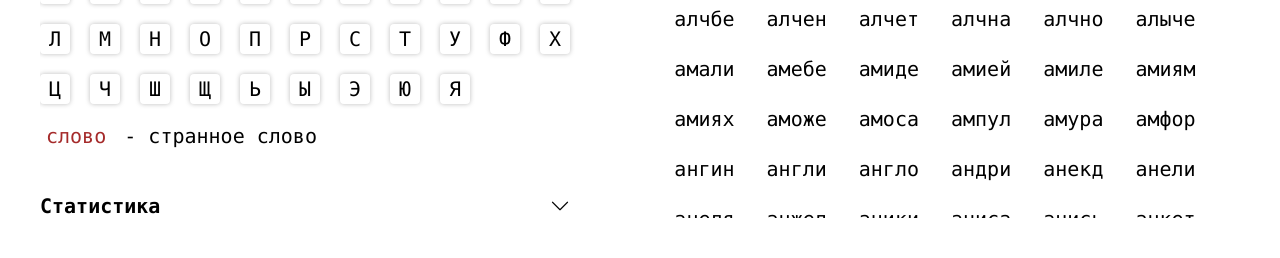
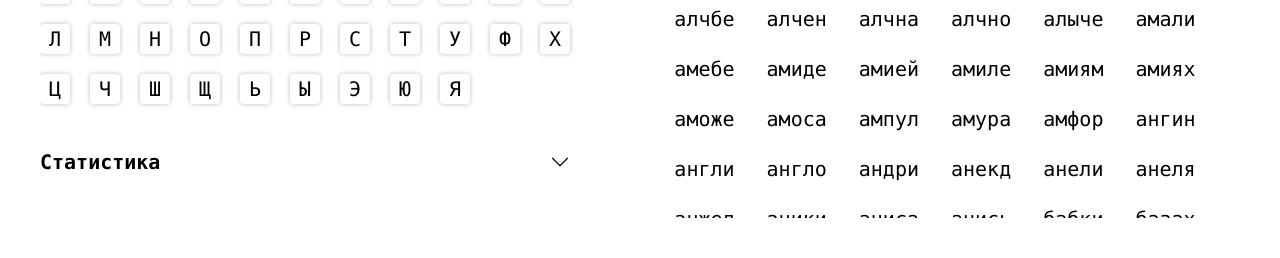
Before and after one commit to Lekso4ka/five_chars, a plain HTML site: page check.html in a window 1280 px wide. Shown: the part 542-800 px from the top of the page. Drawn offline with Linux system fonts and the light colour scheme.

Commit message:
check words from mar 19, | part 1

```diff
--- a/check.html
+++ b/check.html
@@ -133,9 +133,9 @@
       <h2>Отсутствующие буквы</h2>
       <div class="chars charsFalse"></div>
     </div>
-    <div>
+    <!-- <div>
       <span class="strange">слово</span> - странное слово
-    </div>
+    </div> -->
     <div>
       <h4 class="stats">Статистика <i class="bi bi-chevron-down"></i></h4>
       <table>
--- a/check/broke.js
+++ b/check/broke.js
@@ -464,5 +464,9 @@ const bedWords = [
     "бьютс","бьиги","бьефа","бычка","бытья","быстр","былья","былая","быках","быдто",
     "вятск","вякая","вякал","выпят","более","далее","менее","пущее","шубах","шахах",
     "льдах","цацах","отцах","тюхах","сурой","бормо","гармо","марфо","смуро","мудро",
-    "","","","","","","","","","","","","","","","","","","","","","","","","","","","","","","","","","","","","","","","","","","","","","","","","","","","","","","","","","","","","","","","","","","","","","","","","","","","","","","","","","","","","","","","","","","","","","","","","","","","","","","","","","","","","","","","","","","","","","","","","","","","","","","","","","","","","","","","","","","","","","","","","","","","","","","","","","","","","","","","","","","","","","","","","","","","","","","","","","","","","","","","","","","","","","","","","","","","","","","","","","","","","","","","","","","","","","","","","","","","","","","","","","","","","","","","","","","","","","","","","","","","","","","","","","","","","","","","","","","","","","","","","","","","","","","","","","","","","","","","","","","","","","","","","","","","","","","","","","","","","","","","","","","","","","","","","","","","","","","","","","","","","","","","","","","","","","","","","","","","","","","","","","","","","","","","","","","","","","","","","","","","","","","","","","","","","","","","","","","","","","","","","","","","","","","","","","","","","","","","","","","","","","","","","","","","","","","","","","","","","","","","","","","","","","","","","","","","","","","","","","","","","","","","","","","","","","","","","","","","","","","","","","","","","","","","","","","",
+
+    "алчет","анкет","","","","","","","","",
+    "басит","бегат","бегут","бедст","бежат","бежит","берут","бесит","блеет","блюет",
+    "ввест","ведут","везет","везут","верст","весит","взбит","видат","видет","видит",
+    "газет","гасит","гинет","гинут","гниет","гноит","","","","","","","","","","","","","","","","","","","","","","","","","","","","","","","","","","","","","","","","","","","","","","","","","","","","","","","","","","","","","","","","","","","","","","","","","","","","","","","","","","","","","","","","","","","","","","","","","","","","","","","","","","","","","","","","","","","","","","","","","","","","","","","","","","","","","","","","","","","","","","","","","","","","","","","","","","","","","","","","","","","","","","","","","","","","","","","","","","","","","","","","","","","","","","","","","","","","","","","","","","","","","","","","","","","","","","","","","","","","","","","","","","","","","","","","","","","","","","","","","","","","","","","","","","","","","","","","","","","","","","","","","","","","","","","","","","","","","","","","","","","","","","","","","","","","","","","","","","","","","","","","","","","","","","","","","","","","","","","","","","","","","","","","","","","","","","","","","","","","","","","","","","","","","","","","","","","","","","","","","","","","","","","","","","","","","","","","","","","","","","","","","","","","","","","","","","","","","","","","","","","","","","","","","","","","","","","","","","","","","","","","","","","","","","","","","","","","","","","",
 ]
--- a/check/green.js
+++ b/check/green.js
@@ -17,5 +17,6 @@ const isWords = [
     "емеля","дщерь","сумах","эспри","биток",
     "цукат","ущерб","отбив","сычуг","тулья",
     "аншеф","тщета","хедив","извив","мысок",
-    "вязок","сущее","понюх","морцо","","","","","","","","","","",
+    "вязок","сущее","понюх","морцо",
+    "гонит","","","","","","","","","",
 ]
--- a/check/test.js
+++ b/check/test.js
@@ -1,5 +1,5 @@
 const strangeWords = [
-    "","","","","","","","","","","","","","","","","","","","","","","","","","","","","","","","","","","","","","","","","","","","","","","","","","","","","","","","","","","","","","","","","","","","","","","","","","","","","","","","","","","","","","","","",
+    "гавот","галет","гвалт","","","","","","","","","","","","","","","","","","","","","","","","","","","","","","","","","","","","","","","","","","","","","","","","","","","","","","","","","","","","","","","","","","","","","","","","","","","","","","","","","","","","","",
 
     "пэров","пхнув","подхв","прояв","почув","перов","погов","пораж","пораз","полов","пилав","палов","полть","пацие","питие","побыв",
     "клира","комех",
@@ -12,7 +12,7 @@ const strangeWords = [
 
     "абвер","авдот","авель","авист","авлос","авось","агарь","агата","агаша","аглая","адель","адлер","адлец","адрон","азхар","акбар","акмит","акрид","акром","аксен","алкал","алкан","алкен","алкид","алунд","альба","амаль","амбал","амида","амила","амина","аминь","аммос","анбар","антип","антон","анфил","апачи","арина","арифм","арома","архей","асмус","архип","астаф","афект","ахилл","алена","алеша","анфим","аплит","аплод","апсид","апфан","аракс","арефа","ардал","арист","арман","артил","артис","артур","архея","ассиг","атмос","аттес","аурат",
     "бэров","бурум","бадаб","бадей","багги","баден","балал","банит","баркл","барна","барск","барчо","баста","батал","батек","батик","батун","бахус","башма","башта","бебут","безна","безоб","безос","безот","бекеш","белог","белын","бемит","беник","бюрта","","","","","","","","","","","","","","","","","","","","","","",
-    "выдум","высов","выгов","вверх","волюм","видех","впрок","вскок","вымыв","вчера","винов",
+    "выдум","высов","выгов","вверх","волюм","видех","впрок","вскок","вымыв","вчера","винов","виват","вычит",
     "салун","суоми","сверх","справ",
     "эразм","эверс","экзек","эккер","эмира","эстам","эндем","эраст","эрбия","эркел","эспад","эспер",
 ]
```
